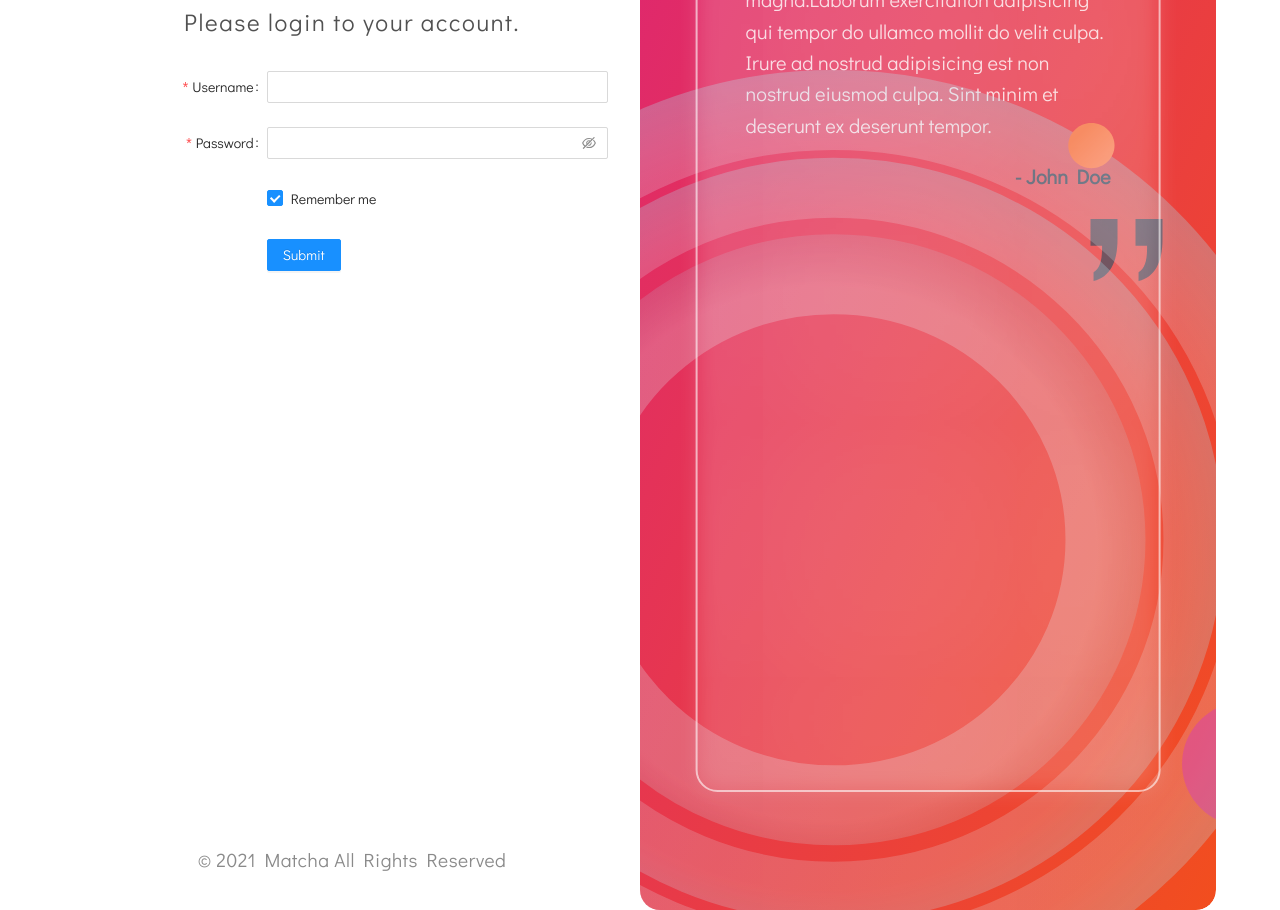
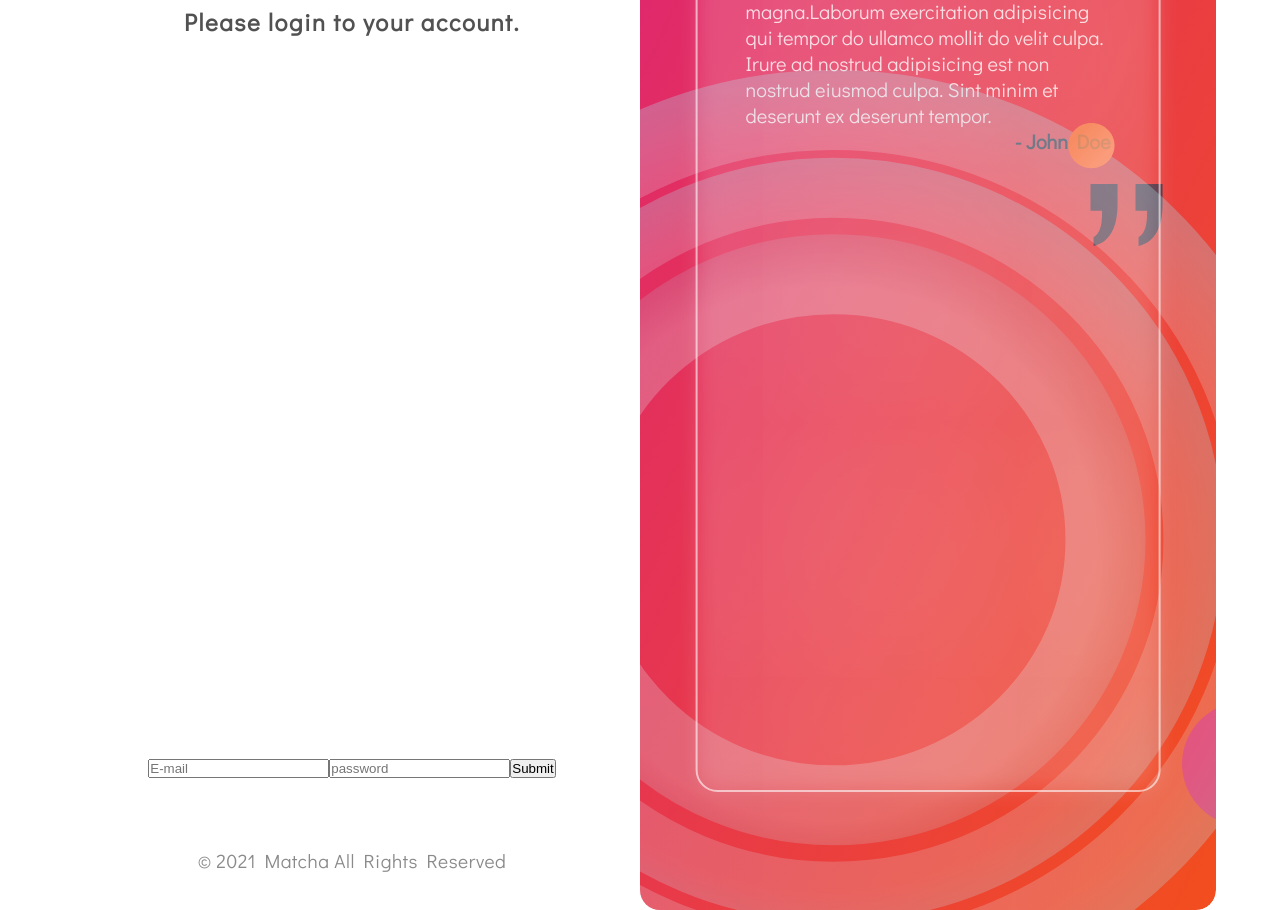
Before and after one commit to yabakhar/matcha, a React (Create React App) app in the folder client/: page / in a window 1280 px wide. Shown: the part 340-1250 px from the top of the page. Built offline with nearby package versions, Linux system fonts and the light colour scheme.

Commit message:
add useForm hook

```diff
--- /dev/null
+++ b/client/src/Hooks/useForm.js
@@ -0,0 +1,107 @@
+import { useState } from 'react';
+import { omit } from 'lodash';
+
+const useForm = (callback) => {
+    //Form values
+    const [values, setValues] = useState({});
+    //Errors
+    const [errors, setErrors] = useState({});
+
+    const validate = (event, name, value) => {
+        //A function to validate each input values
+
+        switch (name) {
+            case 'username':
+                if (value.length <= 4) {
+                    // we will set the error state
+
+                    setErrors({
+                        ...errors,
+                        username: 'Username atleast have 5 letters',
+                    });
+                } else {
+                    // set the error state empty or remove the error for username input
+
+                    //omit function removes/omits the value from given object and returns a new object
+                    let newObj = omit(errors, 'username');
+                    setErrors(newObj);
+                }
+                break;
+
+            case 'email':
+                if (
+                    !new RegExp(
+                        /^(([^<>()[\]\\.,;:\s@"]+(\.[^<>()[\]\\.,;:\s@"]+)*)|(".+"))@((\[[0-9]{1,3}\.[0-9]{1,3}\.[0-9]{1,3}\.[0-9]{1,3}\])|(([a-zA-Z\-0-9]+\.)+[a-zA-Z]{2,}))$/
+                    ).test(value)
+                ) {
+                    setErrors({
+                        ...errors,
+                        email: 'Enter a valid email address',
+                    });
+                } else {
+                    let newObj = omit(errors, 'email');
+                    setErrors(newObj);
+                }
+                break;
+
+            case 'password':
+                if (
+                    !new RegExp(
+                        /^(?=.*?[A-Z])(?=.*?[a-z])(?=.*?[0-9]).{8,}$/
+                    ).test(value)
+                ) {
+                    setErrors({
+                        ...errors,
+                        password:
+                            'Password should contains atleast 8 charaters and containing uppercase,lowercase and numbers',
+                    });
+                } else {
+                    let newObj = omit(errors, 'password');
+                    setErrors(newObj);
+                }
+                break;
+
+            default:
+                break;
+        }
+    };
+
+    //A method to handle form inputs
+    const handleChange = (event) => {
+        //To stop default events
+        event.persist();
+
+        let name = event.target.name;
+        let val = event.target.value;
+
+        validate(event, name, val);
+        //Let's set these values in state
+
+        setValues({
+            ...values,
+            [name]: val,
+        });
+    };
+
+    const handleSubmit = (event) => {
+        if (event) event.preventDefault();
+
+        if (
+            Object.keys(errors).length === 0 &&
+            Object.keys(values).length !== 0
+        ) {
+            callback();
+        } else {
+            alert('There is an Error!');
+        }
+    };
+
+    return {
+        values,
+        errors,
+        handleChange,
+        handleSubmit,
+    };
+};
+
+export default useForm;
--- a/client/src/components/forms/LoginFrom.js
+++ b/client/src/components/forms/LoginFrom.js
@@ -1,83 +1,37 @@
 import { LoginFromStyle } from './LoginForm.style';
-import { Form, Input, Button, Checkbox } from 'antd';
-import 'antd/dist/antd.css';
+import useForm from '../../Hooks/useForm';
 
 const Login = (props) => {
-    const onFinish = (values) => {
-        console.log('Success:', values);
+    const formLogin = () => {
+        console.log('Callback function when form is submitted!');
+        console.log('Form Values ', values);
     };
 
-    const onFinishFailed = (errorInfo) => {
-        console.log('Failed:', errorInfo);
-    };
+    //Custom hook call
+    const { handleChange, values, errors, handleSubmit } = useForm(formLogin);
     return (
         <LoginFromStyle>
             <h1>
                 <span> Welcome back! </span>Please login to your account.
             </h1>
-            <Form
-                name="login"
-                labelCol={{
-                    span: 8,
-                }}
-                wrapperCol={{
-                    span: 16,
-                }}
-                initialValues={{
-                    remember: true,
-                }}
-                onFinish={onFinish}
-                onFinishFailed={onFinishFailed}
-                autoComplete="off"
-            >
-                <Form.Item
-                    label="Username"
-                    name="username"
-                    rules={[
-                        {
-                            required: true,
-                            message: 'Please input your username!',
-                        },
-                    ]}
-                >
-                    <Input />
-                </Form.Item>
-
-                <Form.Item
-                    label="Password"
+            <form onSubmit={handleSubmit}>
+                <input
+                    type="email"
+                    name="email"
+                    placeholder="E-mail"
+                    onChange={handleChange}
+                />
+                {errors.email && <h3>{errors.email}</h3>}
+                <input
+                    minLength="8"
+                    type="password"
                     name="password"
-                    rules={[
-                        {
-                            required: true,
-                            message: 'Please input your password!',
-                        },
-                    ]}
-                >
-                    <Input.Password />
-                </Form.Item>
-
-                <Form.Item
-                    name="remember"
-                    valuePropName="checked"
-                    wrapperCol={{
-                        offset: 8,
-                        span: 16,
-                    }}
-                >
-                    <Checkbox>Remember me</Checkbox>
-                </Form.Item>
-
-                <Form.Item
-                    wrapperCol={{
-                        offset: 8,
-                        span: 16,
-                    }}
-                >
-                    <Button type="primary" htmlType="submit">
-                        Submit
-                    </Button>
-                </Form.Item>
-            </Form>
+                    placeholder="password"
+                    onChange={handleChange}
+                />
+                {errors.password && <h3>{errors.password}</h3>}
+                <input type="submit" value="Submit" className="submit" />
+            </form>
         </LoginFromStyle>
     );
 };
```
